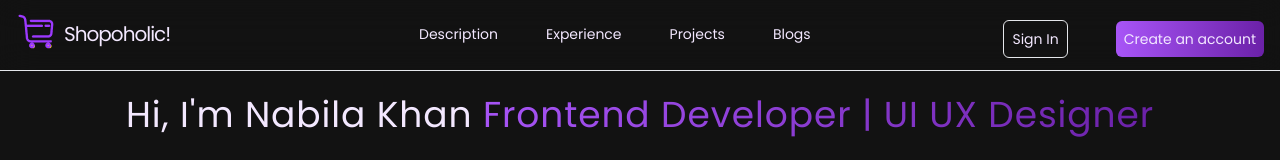
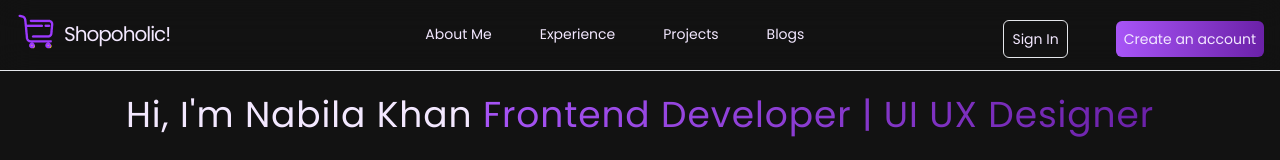
Before and after one commit to jeepoholic/Shoping-with-me, a React (Create React App) app: page / in a window 1280 px wide. Shown: the top 160 px of the page. Built offline with nearby package versions, Linux system fonts and the light colour scheme.

Commit message:
chore: update link names in header

```diff
--- a/src/constants/index.jsx
+++ b/src/constants/index.jsx
@@ -13,7 +13,7 @@ import user5 from "../assets/profile-pictures/user5.jpg";
 import user6 from "../assets/profile-pictures/user6.jpg";
 
 export const navItems = [
-  { label: "Description", href: "#" },
+  { label: "About Me", href: "#" },
   { label: "Experience", href: "#" },
   { label: "Projects", href: "#" },
   { label: "Blogs", href: "#" },
```
